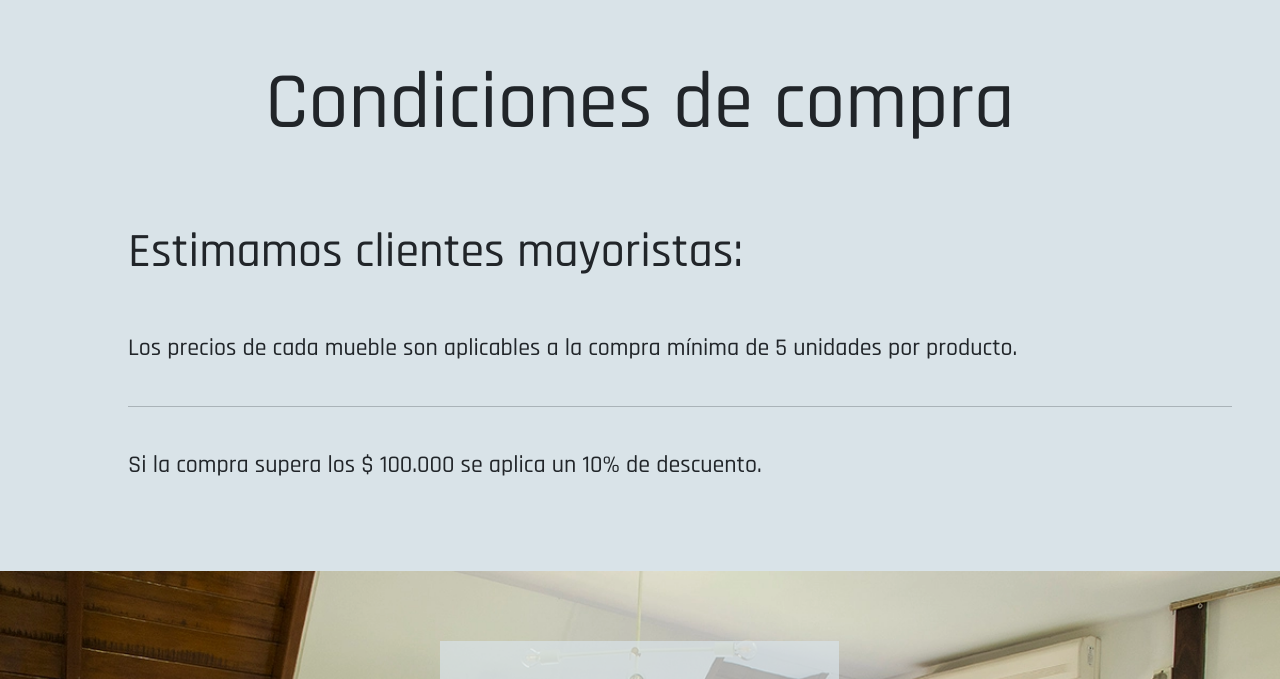
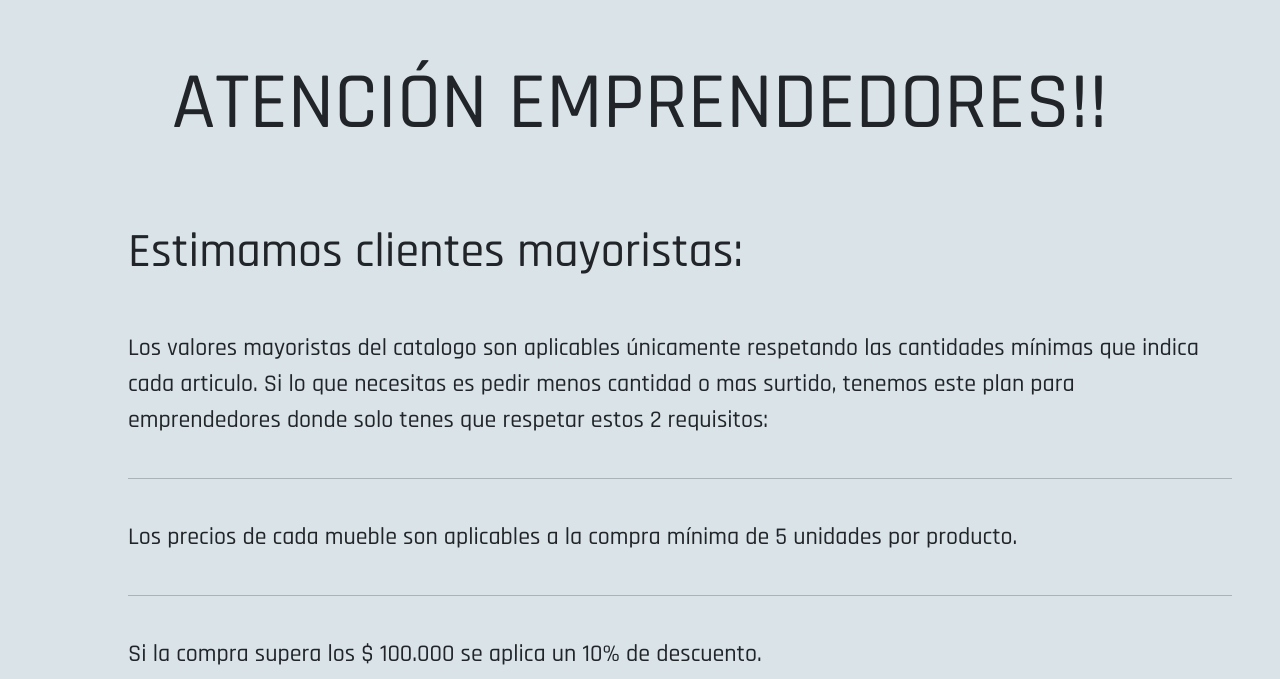
Before and after one commit to fermartini/brichome, a website: page index.html in a window 1280 px wide. Shown: the part 832-1511 px from the top of the page. Drawn offline with nearby package versions, Linux system fonts and the light colour scheme; a web font is replaced by a local one.

Commit message:
Update index.html

```diff
--- a/index.html
+++ b/index.html
@@ -66,12 +66,20 @@
     <main>
         <section class="info">
                     <div class="info__h3" data-aos="fade-up" data-aos-duration="1000">
-                        <h3>Condiciones de compra</h3>
+                        <h3>ATENCIÓN EMPRENDEDORES!!</h3>
                     </div>
                     <div class="info__h5" data-aos="fade-up" data-aos-duration="1000">
                         <h5>Estimamos clientes mayoristas:</h5>
                     </div>
                     <div class="info__p" data-aos="fade-up" data-aos-duration="1000">
+
+                                <p>Los valores mayoristas del catalogo son aplicables
+únicamente respetando las cantidades mínimas
+que indica cada articulo. Si lo que necesitas es
+pedir menos cantidad o mas surtido, tenemos este
+plan para emprendedores donde solo tenes que
+respetar estos 2 requisitos:</p>
+                                <hr>
                                 <p>Los precios de cada mueble son aplicables a la compra mínima de 5 unidades por producto.</p>
                                 <hr>
                                 <p>Si la compra supera los $ 100.000 se aplica un 10% de descuento.</p>
```
